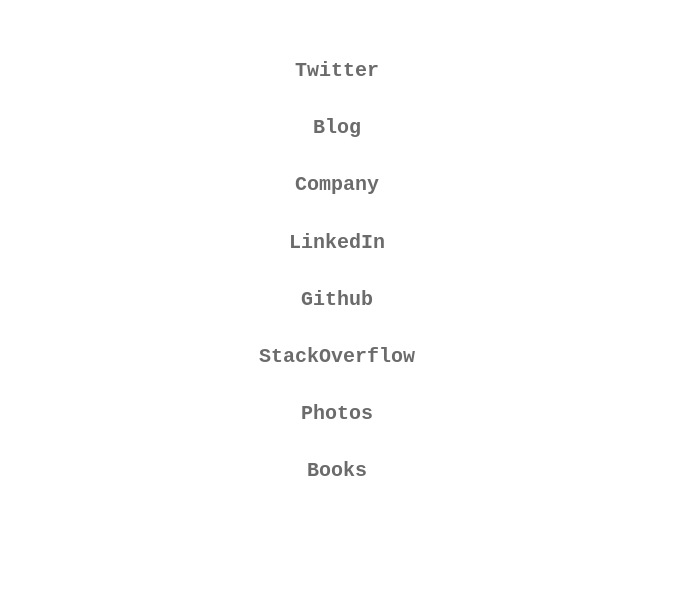
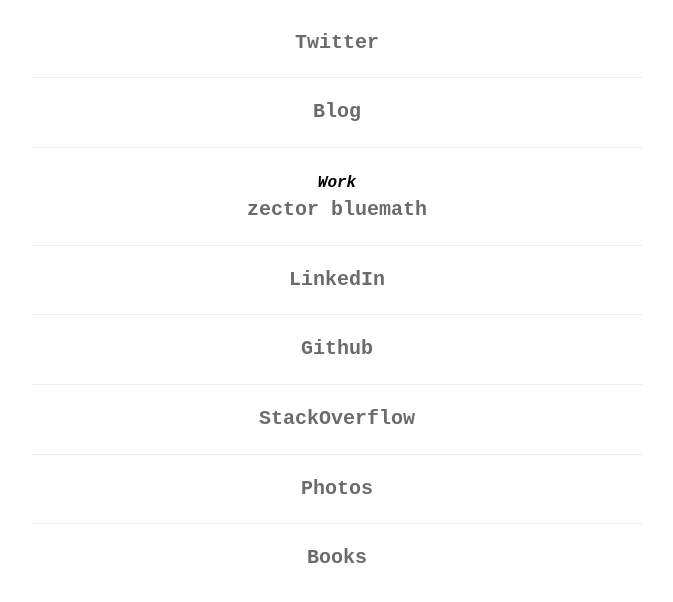
Before and after one commit to jay3sh/mepage, a Jekyll site: the page built from index.html, in a window 1280 px wide. Shown: the top 602 px of the page, without its empty margins (303-976 px from the left). Built offline with Jekyll 4.4.1, drawn with Linux system fonts in a browser that asks for light colours.

Commit message:
Update index.html

```diff
--- a/index.html
+++ b/index.html
@@ -8,28 +8,22 @@ title: 'Jayesh Salvi'
   </div>
   <div class="col-lg-6" style="text-align:center">
     <br>
-    <br>
     <a href="https://twitter.com/{{site.twitter_username}}">Twitter</a>
-    <br>
-    <br>
+    <hr>
     <a href="{{site.url}}/blog.html">Blog</a>
-    <br>
-    <br>
-    <a href="http://bluemathsoftware.com">Company</a>
-    <br>
-    <br>
+    <hr>
+    <span style="font-size:80%;font-style:italic">Work</span>
+    <br/>
+    <a href="http://zector.io">zector</a>&nbsp;<a href="http://bluemathsoftware.com">bluemath</a>
+    <hr>
     <a href="http://www.linkedin.com/in/jayeshsalvi">LinkedIn</a>
-    <br>
-    <br>
+    <hr>
     <a href="http://github.com/{{site.github_username}}">Github</a>
-    <br>
-    <br>
+    <hr>
     <a href="http://stackoverflow.com/users/174527/jayesh">StackOverflow</a>
-    <br>
-    <br>
+    <hr>
     <a href="http://www.flickr.com/photos/jyro/sets/72157642977176695/#">Photos</a>
-    <br>
-    <br>
+    <hr>
     <a href="https://www.goodreads.com/review/list/6052014-jayesh-salvi?page=1&shelf=read&view=covers">Books</a>
   </div>
   <div class="col-lg-3">
```
